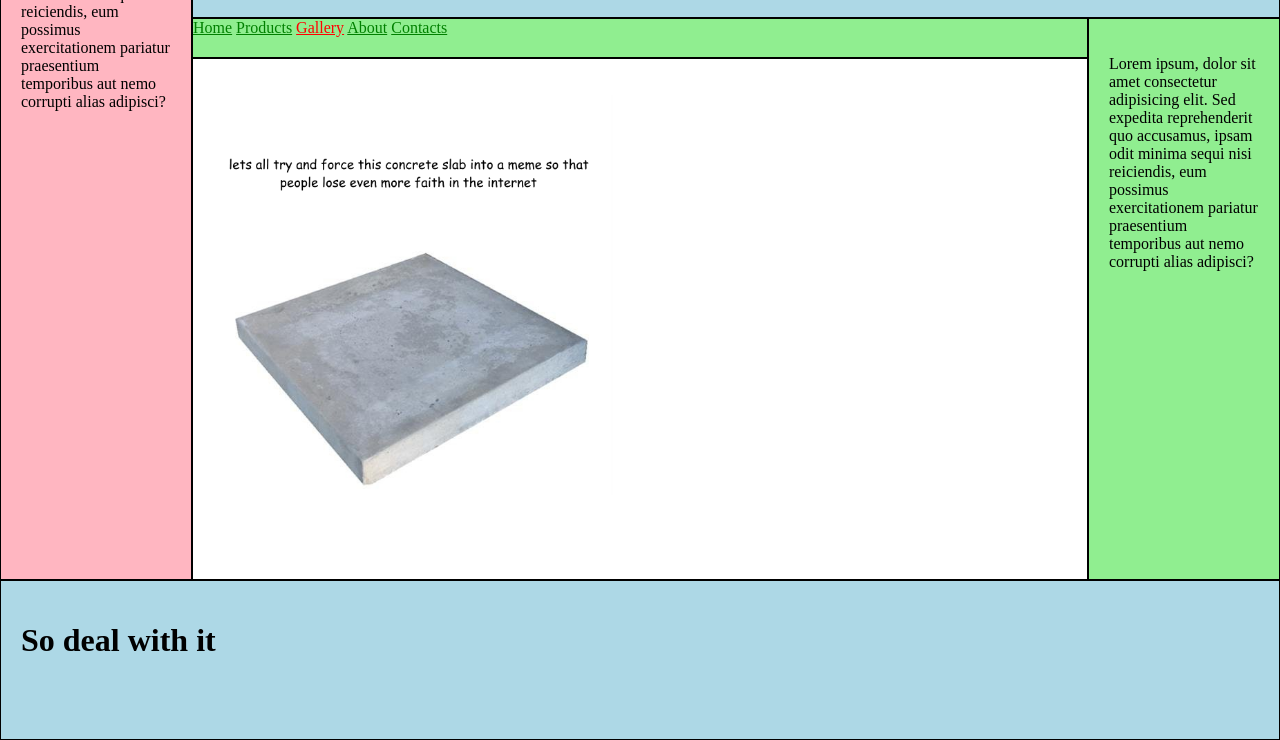
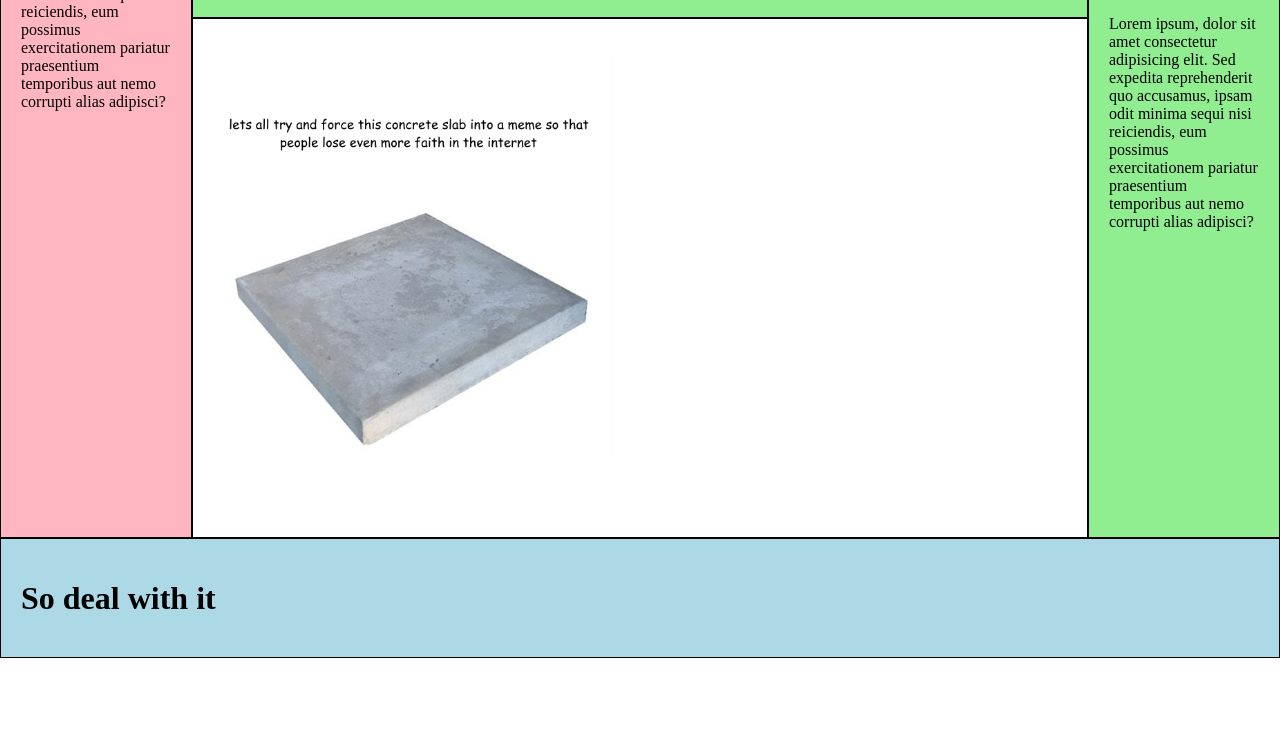
Before and after one commit to DanyloTrofymov/web-lab1-v2, a website: page pages/gallery.html in a window 1280 px wide. Shown: the part 142-882 px from the top of the page. After the commit the page ends 800 px from the top, so only its background shows below. Drawn offline with Linux system fonts and the light colour scheme.

Commit message:
scroll fix

```diff
--- a/css/components/body.css
+++ b/css/components/body.css
@@ -1,13 +1,16 @@
 body {
   margin: 0;
   display: grid;
-  width: 100%;
   min-height: 100vh;
   grid-template-columns: 15% 70% 15%;
-  grid-template-rows: 20% 5% min-content 20%;
+  grid-template-rows: 15vh 5vh min-content 15vh;
   grid-template-areas:
     'left-aside header header'
     'left-aside top-main-aside right-aside'
     'left-aside main right-aside'
     'footer footer footer';
 }
+
+* {
+  box-sizing: border-box;
+}
--- a/css/components/header.css
+++ b/css/components/header.css
@@ -7,7 +7,7 @@ header {
   border: 1px solid;
 }
 
-header .headline {
+header h1 {
   position: absolute;
   right: 0;
   width: 13%;
--- a/css/components/main.css
+++ b/css/components/main.css
@@ -1,6 +1,6 @@
 main {
-  min-height: 60vh;
+  min-height: 65vh;
   grid-area: main;
+  border: 1px solid;
   padding: 20px;
-  border: 1px solid;
 }
--- a/pages/gallery.html
+++ b/pages/gallery.html
@@ -10,7 +10,7 @@
 
   <body>
     <header>
-      <h1 class="headline">We are the best</h1>
+      <h1>We are the best</h1>
     </header>
     <aside class="left">
       <p>
```
Also changed, not shown: index.html (+1 -1 lines), pages/about.html (+1 -1 lines), pages/contacts.html (+1 -1 lines), pages/products.html (+1 -1 lines), .github/workflows/node.js.yml.
